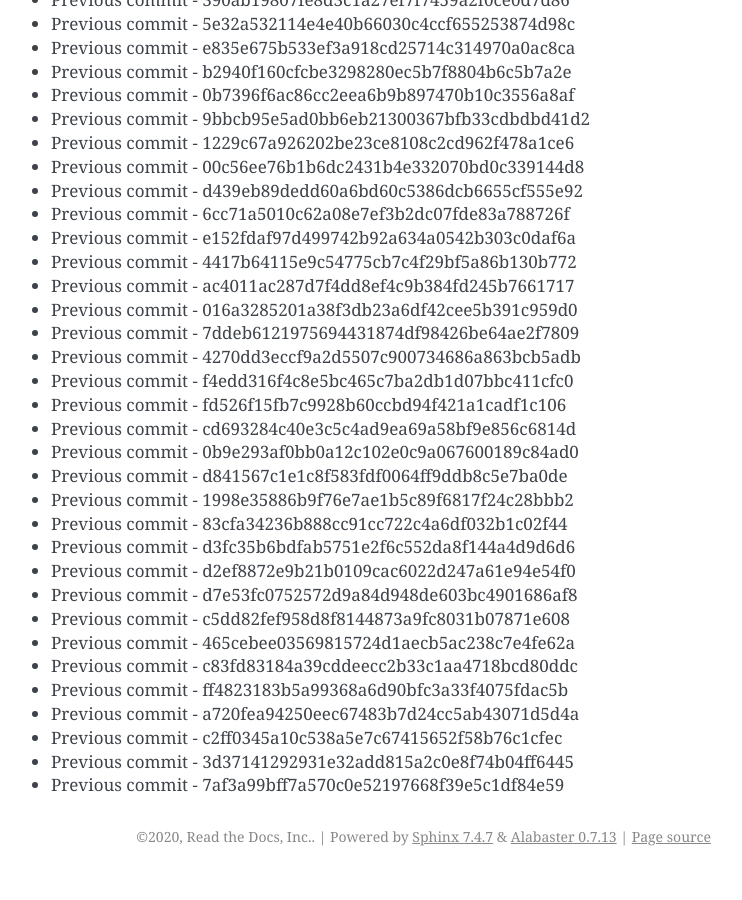
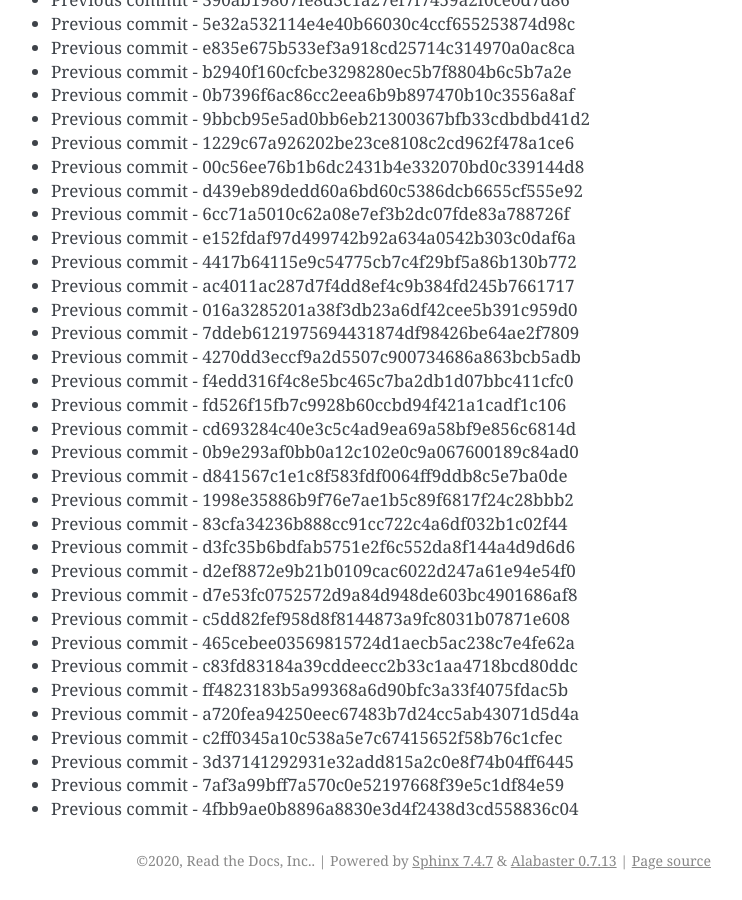
Before and after one commit to readthedocs/rtd-git-stresstest, a Sphinx documentation site: the page built from docs/updates.rst, in a window 1280 px wide and 900 px high, scrolled down 62908 px. Shown: the whole window, without its empty margins (399-1141 px from the left). Built offline with Sphinx 7.4.7, drawn with Linux system fonts in a browser that asks for light colours; before the commit the page ends 63784 px from its top, so only the background shows below that.

Commit message:
Generating commit from previous: 4fbb9ae0b8896a8830e3d4f2438d3cd558836c04

```diff
--- a/docs/updates.rst
+++ b/docs/updates.rst
@@ -2675,3 +2675,4 @@ It can be tested for any performance characteristics.
 * Previous commit - c2ff0345a10c538a5e7c67415652f58b76c1cfec
 * Previous commit - 3d37141292931e32add815a2c0e8f74b04ff6445
 * Previous commit - 7af3a99bff7a570c0e52197668f39e5c1df84e59
+* Previous commit - 4fbb9ae0b8896a8830e3d4f2438d3cd558836c04
```
